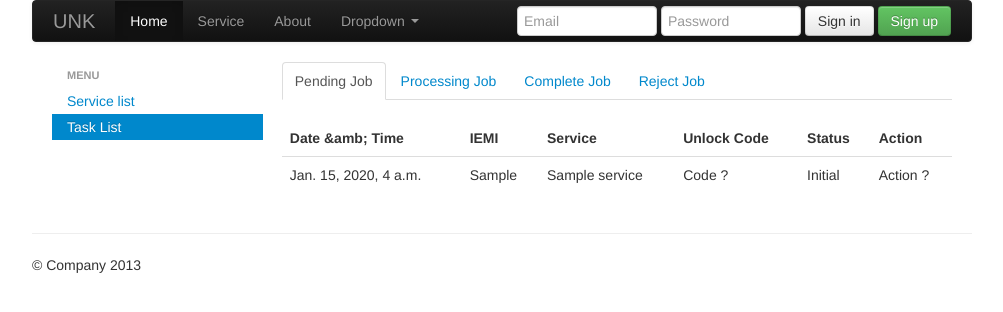
After one commit to stellatse/alpha, a Django app: page /s/tasks/ in a window 1280 px wide. The commit adds this page. Shown: the top 312 px of the page, without its empty margins (138-1141 px from the left). Run offline with Django 3.2, Linux system fonts and the light colour scheme; data comes from the database, SQL or seed files in the repository; tables that the repository leaves empty hold one stand-in row (values such as "Sample post"); parts of the project's set-up code (start-up, migrations or seed data) failed here and were passed over; some libraries are stand-ins or nearby versions.

Commit message:
Add task list

```diff
--- a/templates/unk/content.html
+++ b/templates/unk/content.html
@@ -4,7 +4,7 @@
   {% block subtitle %}{% endblock %}
   <div class="row-fluid">
     <div class="span3">
-      <div class="well sidebar-nav">
+      <div class="sidebar-nav">
         {% block sidebar %}{% endblock %}
       </div>
     </div>
--- a/templates/unk/services/service_list.html
+++ b/templates/unk/services/service_list.html
@@ -1,6 +1,10 @@
 {% extends "unk/content.html" %}
 {% block sidebar %}
-{% include "unk/services/service_sidebar.html" %}
+<ul class="nav nav-list">
+  <li class="nav-header">menu</li>
+  <li class="active"><a href="{% url 'service_list' %}">Service list</a></li>
+  <li><a href="{% url 'task_list' %}">Task List</a></li>
+</ul>
 {% endblock %}
 
 {% block workbench %}
--- a/templates/unk/services/service_sidebar.html
+++ /dev/null
@@ -1,5 +0,0 @@
-<ul class="nav nav-list">
-  <li class="nav-header">menu</li>
-  <li class="active">Active</li>
-  <li>Next item</li>
-</ul>
--- /dev/null
+++ b/templates/unk/services/task_list.html
@@ -0,0 +1,40 @@
+{% extends "unk/content.html" %}
+{% block sidebar %}
+<ul class="nav nav-list">
+  <li class="nav-header">menu</li>
+  <li><a href="{% url 'service_list' %}">Service list</a></li>
+  <li class="active"><a href="{% url 'task_list' %}">Task List</a></li>
+</ul>
+{% endblock %}
+{% block workbench %}
+<ul class="nav nav-tabs">
+  <li class="active"><a href="#">Pending Job</a></li>
+  <li><a href="#">Processing Job</a></li>
+  <li><a href="#">Complete Job</a></li>
+  <li><a href="#">Reject Job</a></li>
+</ul>
+<table class="table table-hover">
+  <thead>
+    <tr>
+      <th>Date &amb; Time</th>
+      <th>IEMI</th>
+      <th>Service</th>
+      <th>Unlock Code</th>
+      <th>Status</th>
+      <th>Action</th>
+    </tr>
+  </thead>
+  <tbody>
+    {% for task in tasks %}
+    <tr>
+      <td>{{ task.submit_time }}</td>
+      <td>{{ task.imei }}</td>
+      <td>{{ task.service }}</td>
+      <td>Code ?</td>
+      <td>{{ task.status }}</td>
+      <td>Action ?</td>
+    </tr>
+    {% endfor %}
+  </tbody>
+</table>
+{% endblock %}
--- a/unk/task/urls.py
+++ b/unk/task/urls.py
@@ -4,5 +4,6 @@ from unk.task import views
 
 urlpatterns = patterns('',
 	url(r'^list/', 'unk.task.views.service_list', name='service_list'),
+	url(r'^tasks/', 'unk.task.views.task_list', name='task_list'),
 	url(r'^order/(?P<service_id>\d+)', 'unk.task.views.order_service', name='order_service')
 	)
--- a/unk/task/views.py
+++ b/unk/task/views.py
@@ -1,7 +1,7 @@
 from django.shortcuts import render
 from django.http import Http404
 from django.contrib.auth.decorators import login_required
-from unk.task.models import Service
+from unk.task.models import Service, Task
 from unk.task.forms import TaskForm
 
 
@@ -12,6 +12,10 @@ def service_list(request):
 	}
 	return render(request, 'unk/services/service_list.html', context)
 
+def task_list(request):
+	return render(request, 'unk/services/task_list.html', {
+		'tasks': Task.objects.all()
+	})
 @login_required
 def order_service(request, service_id):
 	try:
```
Also changed, not shown: templates/unk/services/service_order.html (+5 -5 lines).
